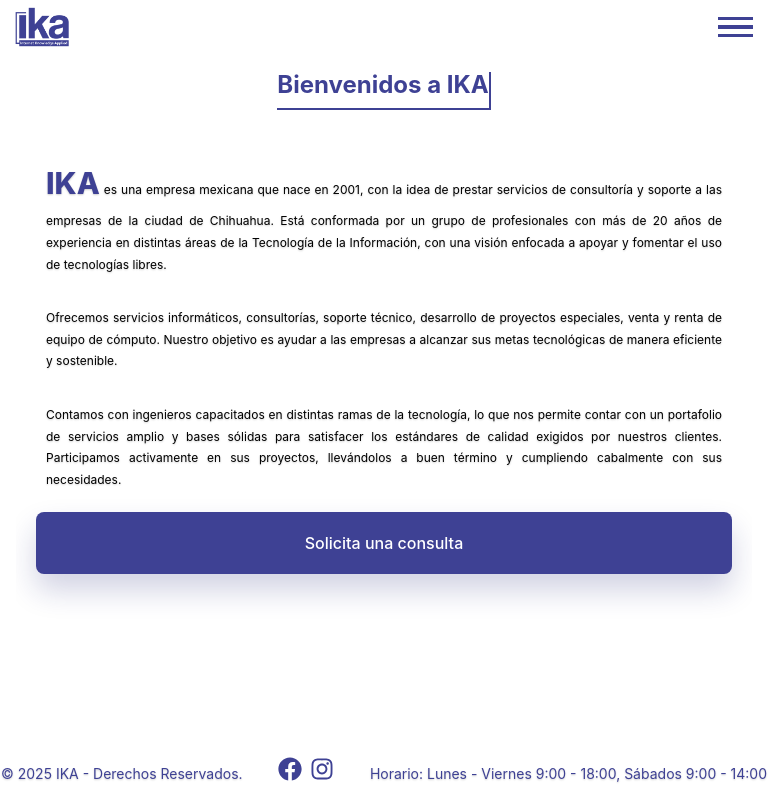
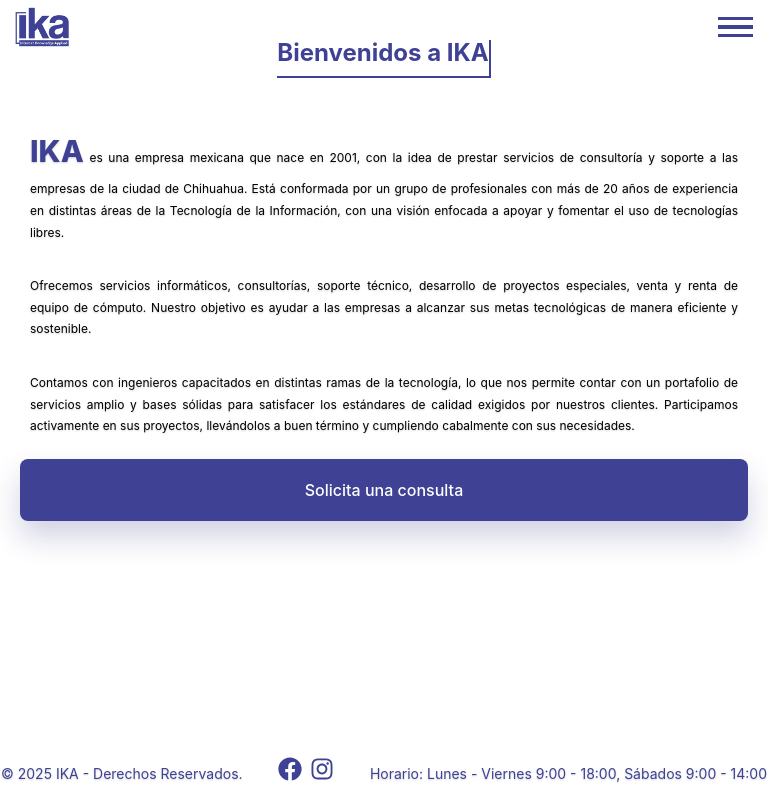
Before and after one commit to j0rg312/ika-fe, a React (Vite) app: page /home in a window 768 px wide. Built offline with nearby package versions, Linux system fonts and the light colour scheme.

Commit message:
responsive2

```diff
--- a/src/App.css
+++ b/src/App.css
@@ -10,10 +10,11 @@
   .main-content {
     flex-grow: 1;
     display: flex;
+    margin:0;
+    padding: 0;
     justify-content: center;
     align-items: flex-start;
-    max-height: 75vh;
-/*     margin:2rem 12rem; */
+    max-height: 82vh;
     position: relative;
     overflow-y: auto;
 
@@ -43,24 +44,22 @@
 }
 
 
- @media  (max-width: 1024px) {
+/*  @media  (max-width: 1024px) {
   .main-content {
     margin: 2rem 2rem ;
   }
 
-}
+} */
 
 @media (orientation: landscape) and (max-width: 768px) {
   .main-content {
-    margin: 0rem 0rem ;
-
-    min-height:50vh;
+    min-height:70vh;
   }
 
 
 }
 
-@media (orientation: landscape) and (max-height: 368px) {
+/* @media (orientation: landscape) and (max-height: 368px) {
   .main-content {
     margin: 0rem 5rem ;
 
@@ -75,7 +74,7 @@
   }
 }
 /* 📱 Para teléfonos en modo horizontal (landscape) */
-@media (max-width: 820px) and (orientation: landscape) {
+/* @media (max-width: 820px) and (orientation: landscape) {
   .main-content {
       margin: 1rem auto;
       min-width: 85vw;
@@ -99,4 +98,4 @@
       max-height:80vh;
       overflow-y: auto;
     }
-  }
+  }  */
--- a/src/App.jsx
+++ b/src/App.jsx
@@ -30,9 +30,6 @@
       <Administrator/>
 
       <div className="main-content">
-        <div className="main-content-header">
-
-        </div>
         <Routes>
             <Route path="/home" element={<Home />} />
             <Route path="/about" element={<About />} />
@@ -52,7 +49,6 @@
       </div>
           <Footer />
       </div>
-
     </Router>
 </HelmetProvider>
   );
--- a/src/components/ui/footerMovil/FooterMovil.css
+++ b/src/components/ui/footerMovil/FooterMovil.css
@@ -5,7 +5,6 @@
     width: 100vw;
     height: clamp(50px, 7vw, 90px);
     z-index: 1000;
-/*     filter: drop-shadow(0 -10px 5px rgba(0, 0, 0, 0.5)); */
     display: flex;
     justify-content: center;
     align-items: center;
@@ -21,7 +20,7 @@
 
 @media (orientation: landscape) and (max-width:940px ) {
     .footer-movil-content {
-        display: none;
+        background-color: #fff;
     }
 
     .essencial-information {
@@ -38,6 +37,7 @@
 
 @media (min-width: 768px) and (orientation: landscape) {
     .footer-movil-content {
-        display: none;
+
+        background-color: #fff;
     }
 }
```
